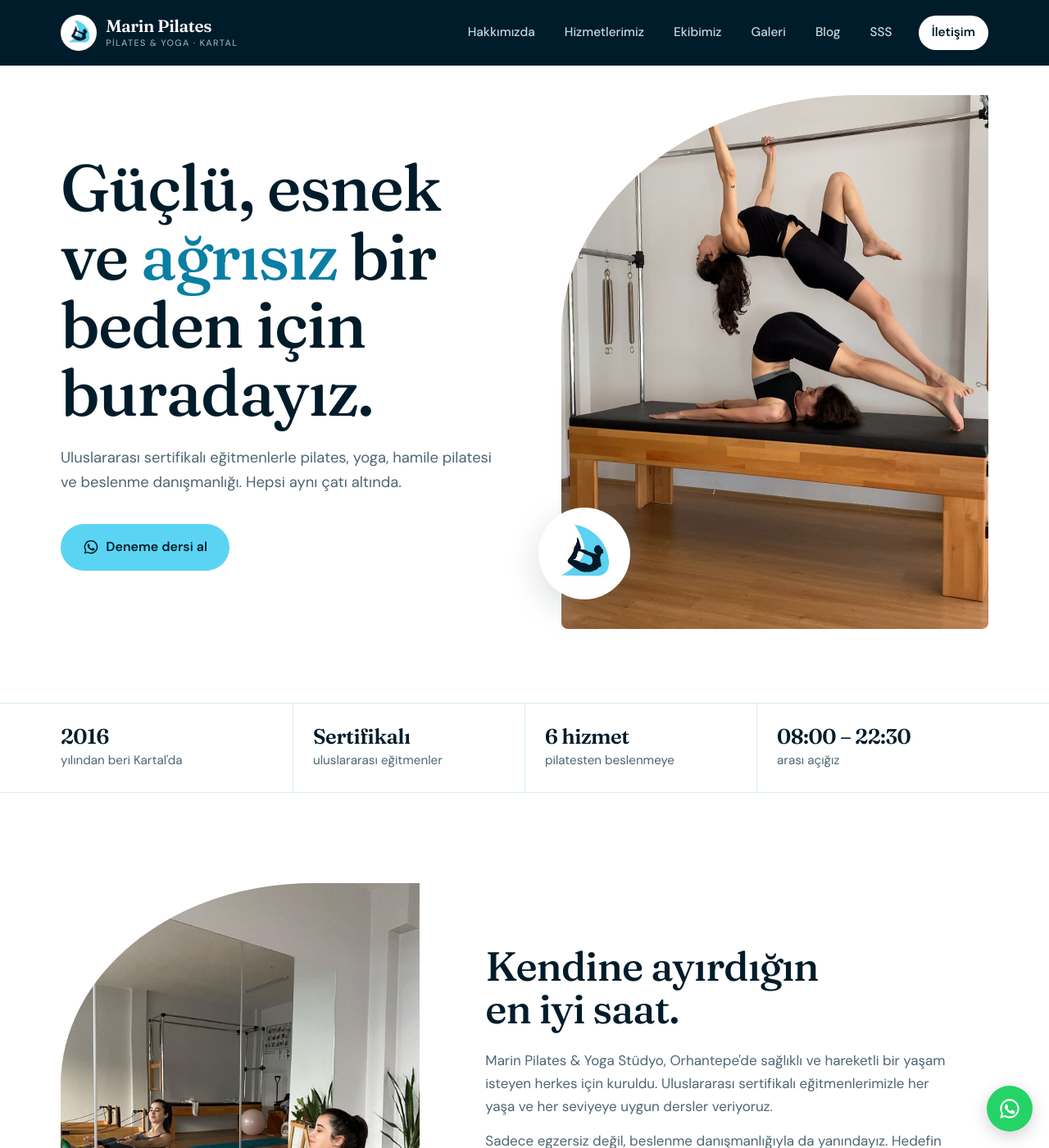
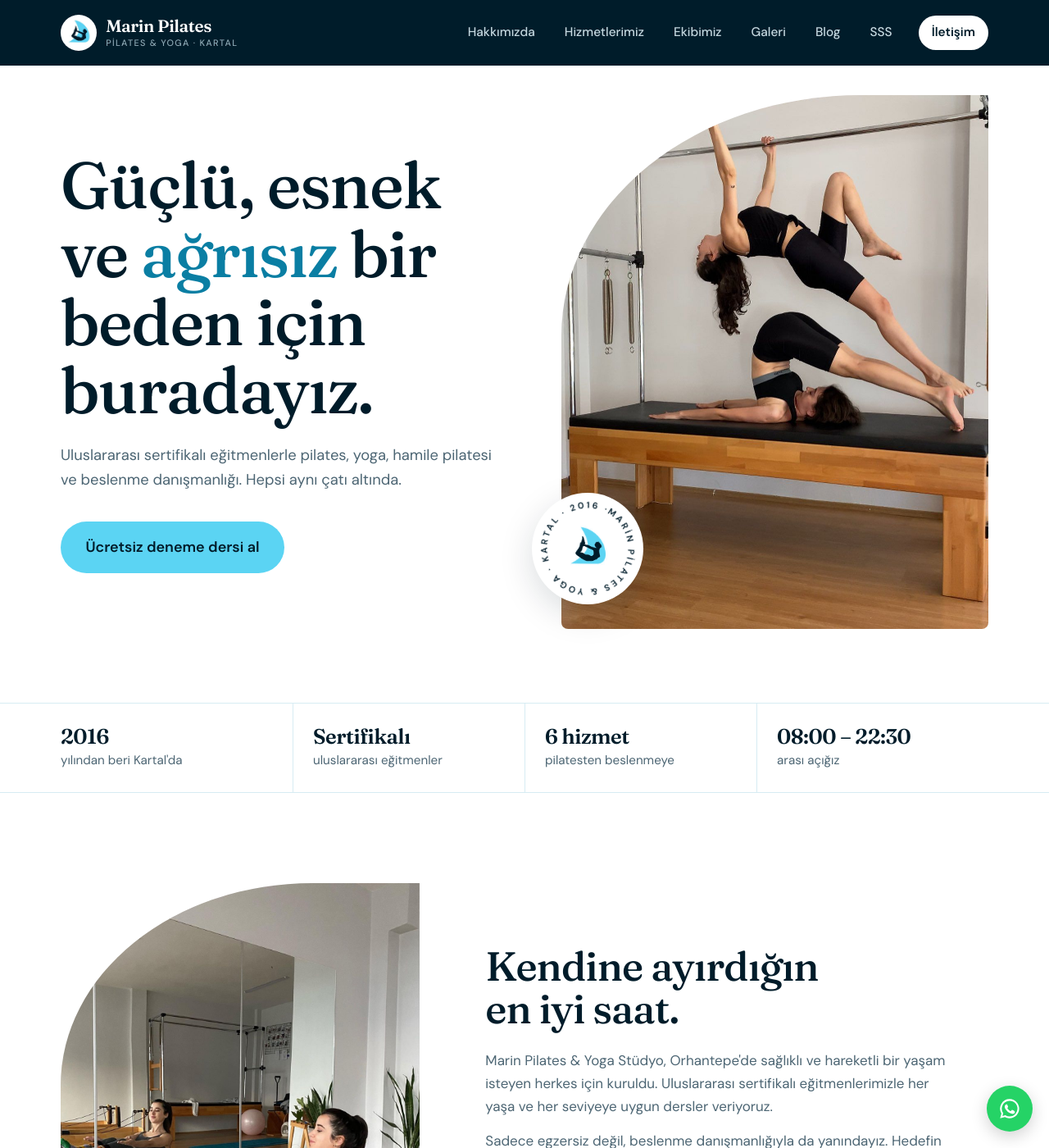
Before and after one commit to irembasoglu/pilates, a Jekyll site: the page built from index.html, in a window 1280 px wide and 1400 px high. Shown: the whole window at 82% size. Built offline with Jekyll 4.4.1, drawn with Linux system fonts in a browser that asks for light colours.

Commit message:
Girişte dönen yazılı logo mührü; 'Ücretsiz deneme dersi al' butonu
Co-Authored-By: Claude Opus 5.5 <noreply@anthropic.com>
Claude-Session: https://claude.ai/code/session_01V8pagf3RSBv4mF8qP7Bptg

```diff
--- a/index.html
+++ b/index.html
@@ -8,15 +8,16 @@ menu: anasayfa
       <h1>Güçlü, esnek ve <em>ağrısız</em> bir beden için buradayız.</h1>
       <p class="lead">Uluslararası sertifikalı eğitmenlerle pilates, yoga, hamile pilatesi ve beslenme danışmanlığı. Hepsi aynı çatı altında.</p>
       <div class="hero-actions">
-        <a href="https://wa.me/905374989178?text=Merhaba%2C%20deneme%20dersi%20almak%20istiyorum." class="btn btn-wa" target="_blank" rel="noopener">
-          <svg viewBox="0 0 24 24" width="20" height="20" fill="currentColor" aria-hidden="true"><path d="M12 2a10 10 0 0 0-8.6 15.1L2 22l5-1.3A10 10 0 1 0 12 2zm0 18.2a8.2 8.2 0 0 1-4.2-1.1l-.3-.2-3 .8.8-2.9-.2-.3A8.2 8.2 0 1 1 12 20.2zm4.5-6.1c-.2-.1-1.5-.7-1.7-.8-.2-.1-.4-.1-.6.1l-.8 1c-.1.2-.3.2-.5.1a6.7 6.7 0 0 1-3.3-2.9c-.3-.4.3-.4.7-1.4.1-.2 0-.3 0-.4l-.8-1.8c-.2-.5-.4-.4-.6-.4h-.5a1 1 0 0 0-.7.3 3 3 0 0 0-.9 2.2 5.2 5.2 0 0 0 1.1 2.7 11.8 11.8 0 0 0 4.5 4c1.7.7 2.3.8 3.2.6.5-.1 1.5-.6 1.7-1.2.2-.6.2-1.1.1-1.2l-.4-.2z"/></svg>
-          Deneme dersi al
-        </a>
+        <a href="https://wa.me/905374989178?text=Merhaba%2C%20%C3%BCcretsiz%20deneme%20dersi%20almak%20istiyorum." class="btn btn-lg" target="_blank" rel="noopener">Ücretsiz deneme dersi al</a>
       </div>
     </div>
     <div class="hero-media">
       <div class="sail"><img src="foto/galeri-1.jpg" alt="Marin Pilates'te cadillac aletinde pilates"></div>
-      <div class="badge-logo"><img src="logo.jpg" alt=""></div>
+      <div class="seal" aria-hidden="true">
+        <svg viewBox="0 0 132 132"><defs><path id="muhur" d="M66,66 m-48,0 a48,48 0 1,1 96,0 a48,48 0 1,1 -96,0"/></defs>
+          <text><textPath href="#muhur" textLength="299" lengthAdjust="spacing">MARİN PİLATES &amp; YOGA · KARTAL · 2016 · </textPath></text></svg>
+        <img src="logo-seffaf.png" alt="">
+      </div>
     </div>
   </div>
 </section>
--- a/style.css
+++ b/style.css
@@ -65,6 +65,7 @@ p + p { margin-top: .9rem; }
 .btn:hover { background: var(--blue-deep); }
 .btn-dark { background: var(--navy); color: var(--white); }
 .btn-dark:hover { background: var(--navy-2); }
+.btn-lg { font-size: 1.12rem; padding: 1.05rem 1.9rem; }
 .btn-small { padding: .55rem 1.2rem; font-size: .95rem; }
 /* İkincil buton: yumuşak dolgulu. Zemine göre tonu değişir. */
 .btn-soft {
@@ -127,13 +128,16 @@ p + p { margin-top: .9rem; }
 .hero-media { position: relative; }
 .hero-media .sail { aspect-ratio: 4 / 5; }
 .hero-media img { width: 100%; height: 100%; object-fit: cover; display: block; }
-.badge-logo {
-  position: absolute; left: -28px; bottom: 36px;
-  width: 112px; height: 112px; border-radius: 50%;
+/* Dönen yazılı mühür */
+.seal {
+  position: absolute; left: -36px; bottom: 30px;
+  width: 136px; height: 136px; border-radius: 50%;
   background: var(--white); box-shadow: 0 12px 40px rgba(0, 28, 42, .15);
-  display: flex; align-items: center; justify-content: center;
 }
-.badge-logo img { width: 74%; height: auto; mix-blend-mode: multiply; }
+.seal svg { position: absolute; inset: 0; width: 100%; height: 100%; animation: muhur 22s linear infinite; }
+.seal text { font-family: var(--body); font-size: 10.4px; font-weight: 600; fill: var(--navy); }
+.hero-media .seal img { position: absolute; left: 50%; top: 50%; width: 44%; height: auto; transform: translate(-50%, -50%); }
+@keyframes muhur { to { transform: rotate(360deg); } }
 
 /* Girişin altındaki bilgi şeridi */
 .strip { border-top: 1px solid var(--line); border-bottom: 1px solid var(--line); }
@@ -368,7 +372,7 @@ p + p { margin-top: .9rem; }
   .hero-inner, .intro, .about-page, .contact-layout, .sec-head, .cta-inner, .service-detail { grid-template-columns: 1fr; }
   .hero-media { order: -1; }
   .hero-media .sail { aspect-ratio: 5 / 4; }
-  .badge-logo { width: 78px; height: 78px; left: auto; right: 16px; bottom: -28px; }
+  .seal { width: 100px; height: 100px; left: auto; right: 16px; bottom: -34px; }
   .hero-actions { margin-top: 1.6rem; }
   .sec-head { gap: 14px; margin-bottom: 36px; }
   .sec-head p, .sec-head .btn-soft { justify-self: start; }
@@ -406,5 +410,6 @@ p + p { margin-top: .9rem; }
 
 @media (prefers-reduced-motion: reduce) {
   html { scroll-behavior: auto; }
+  .seal svg { animation: none; }
   * { transition: none !important; }
 }
```
